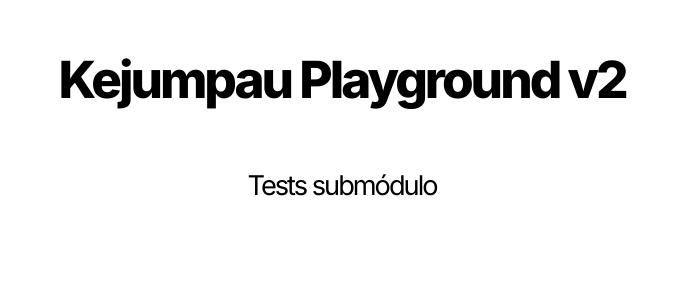
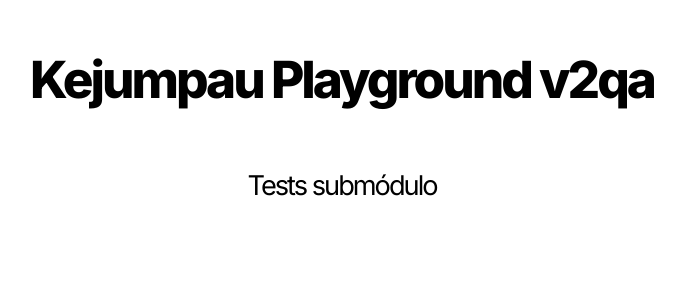
Before and after one commit to prubiera85/kejumpau-playground, a React (Vite) app: page / in a window 1280 px wide. Shown: the top 300 px of the page, without its empty margins (298-983 px from the left). Built offline with nearby package versions, Linux system fonts and the light colour scheme.

Commit message:
deploy test

```diff
--- a/src/pages/home/Home.jsx
+++ b/src/pages/home/Home.jsx
@@ -6,7 +6,7 @@ const Home = () => {
 
   return (
     <div className="home-page">
-      <div className="home-page__title">Kejumpau Playground v2</div>
+      <div className="home-page__title">Kejumpau Playground v2qa</div>
       <div
         className="home-page__link"
         onClick={() => {
```
